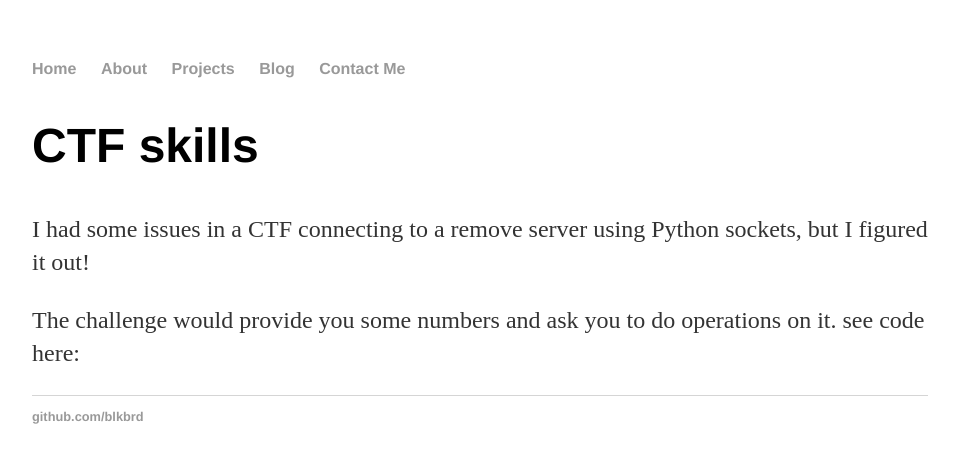
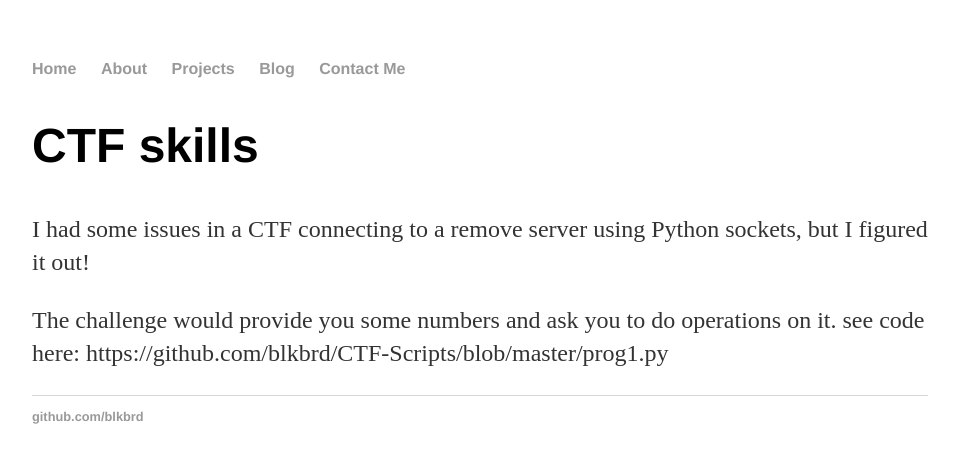
Before and after one commit to blkbrd/blkbrd.github.io, a Jekyll site: the page built from _posts/2020-02-12-CTF-Skills.md, in a window 1280 px wide. Shown: the top 463 px of the page, without its empty margins (160-1118 px from the left). Built offline with Jekyll 4.4.1, drawn with Linux system fonts in a browser that asks for light colours; some of the changed lines change nothing that is shown.

Commit message:
Update 2020-02-12-CTF-Skills.md

```diff
--- a/_posts/2020-02-12-CTF-Skills.md
+++ b/_posts/2020-02-12-CTF-Skills.md
@@ -9,3 +9,4 @@ I had some issues in a CTF connecting to a remove server using Python sockets, b
 The challenge would provide you some numbers and ask you to do operations on it.
 
 see code here:
+https://github.com/blkbrd/CTF-Scripts/blob/master/prog1.py
```
